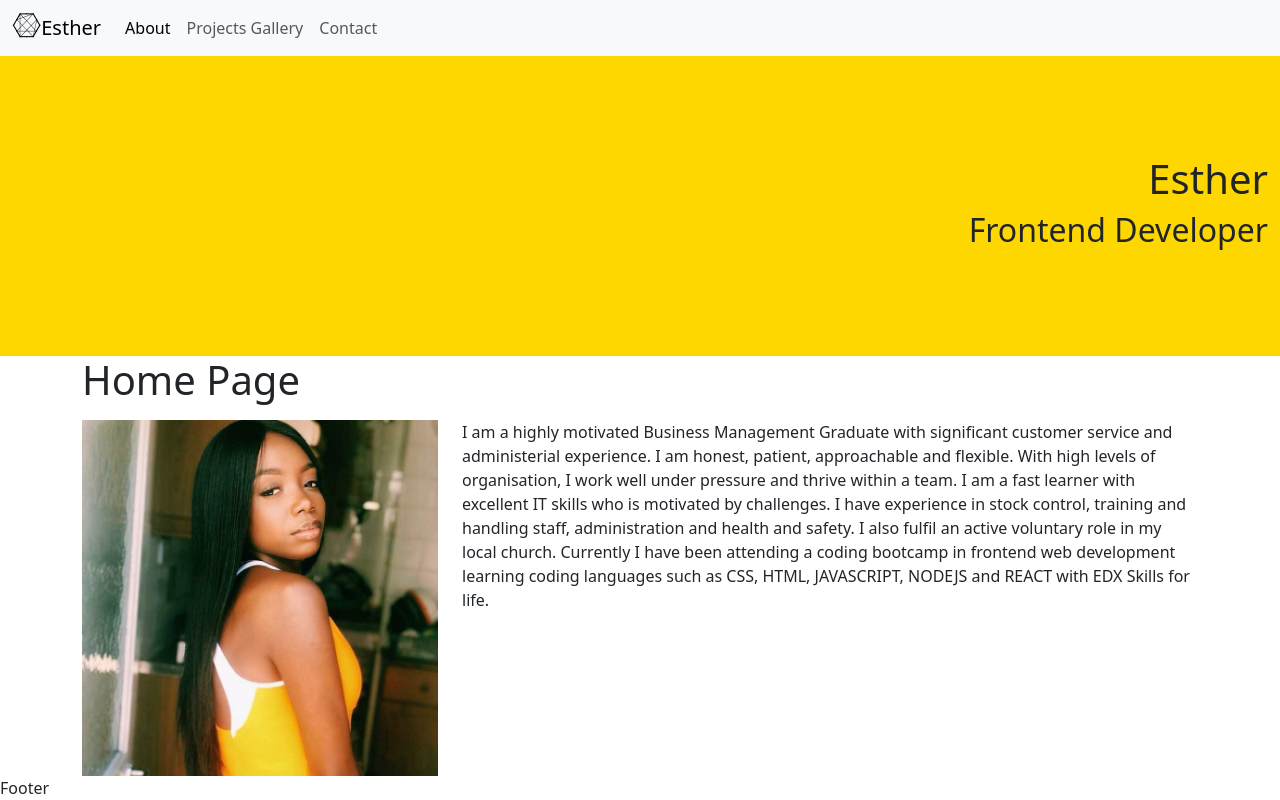
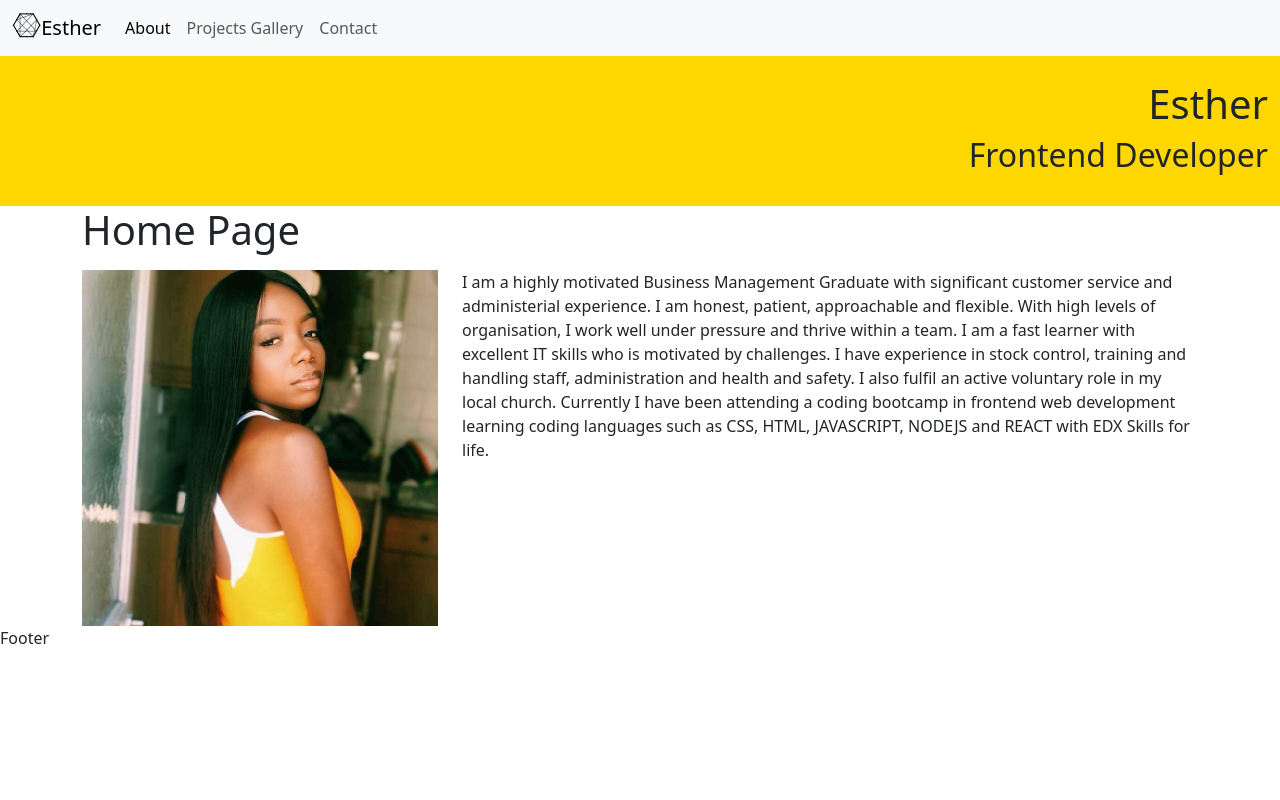
Before and after one commit to Estherbab/React-Portfolio, a React (Vite) app: page /projectsgallery in a window 1280 px wide. Built offline with nearby package versions, Linux system fonts and the light colour scheme.

Commit message:
Change size of hero banner

```diff
--- a/src/App.css
+++ b/src/App.css
@@ -3,7 +3,7 @@ i{
     color: goldenrod;
 }
 .hero{
-    height: 300px;
+    height: 150px;
     background-color: gold;
 }
 .nav-icon{
```
